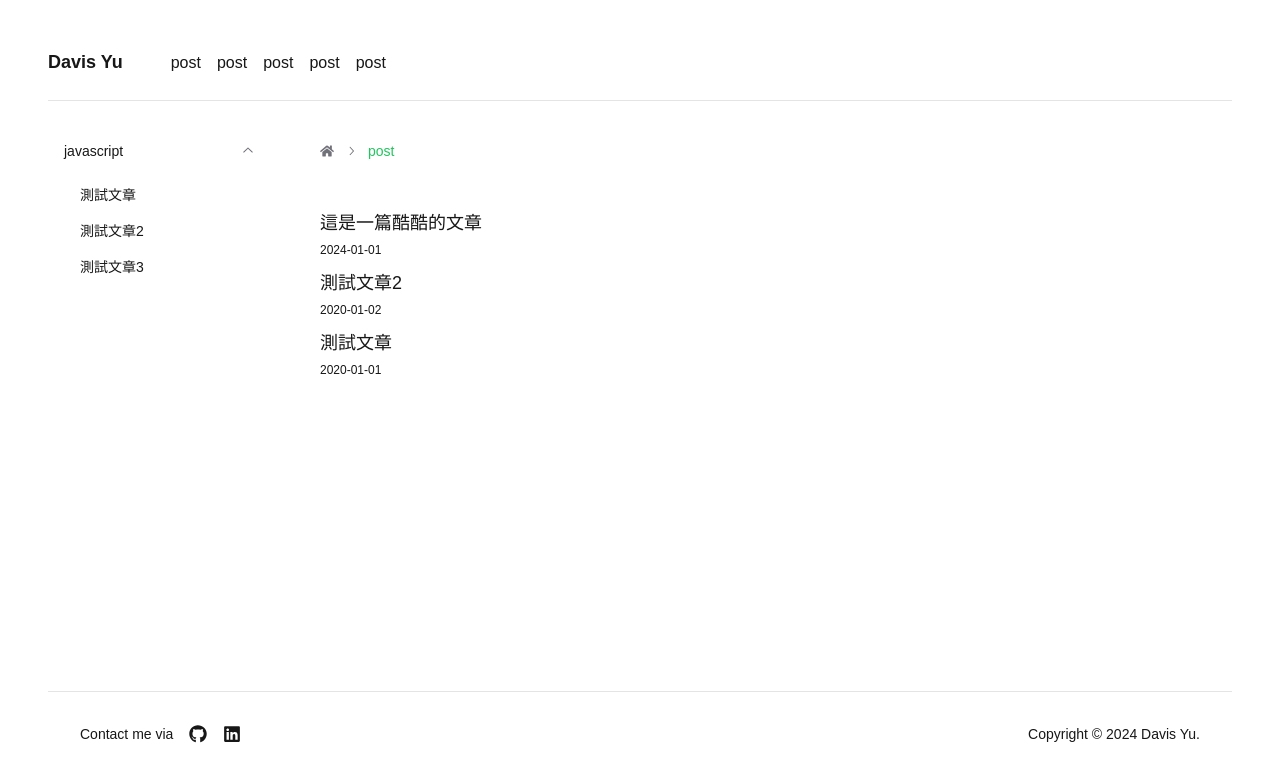
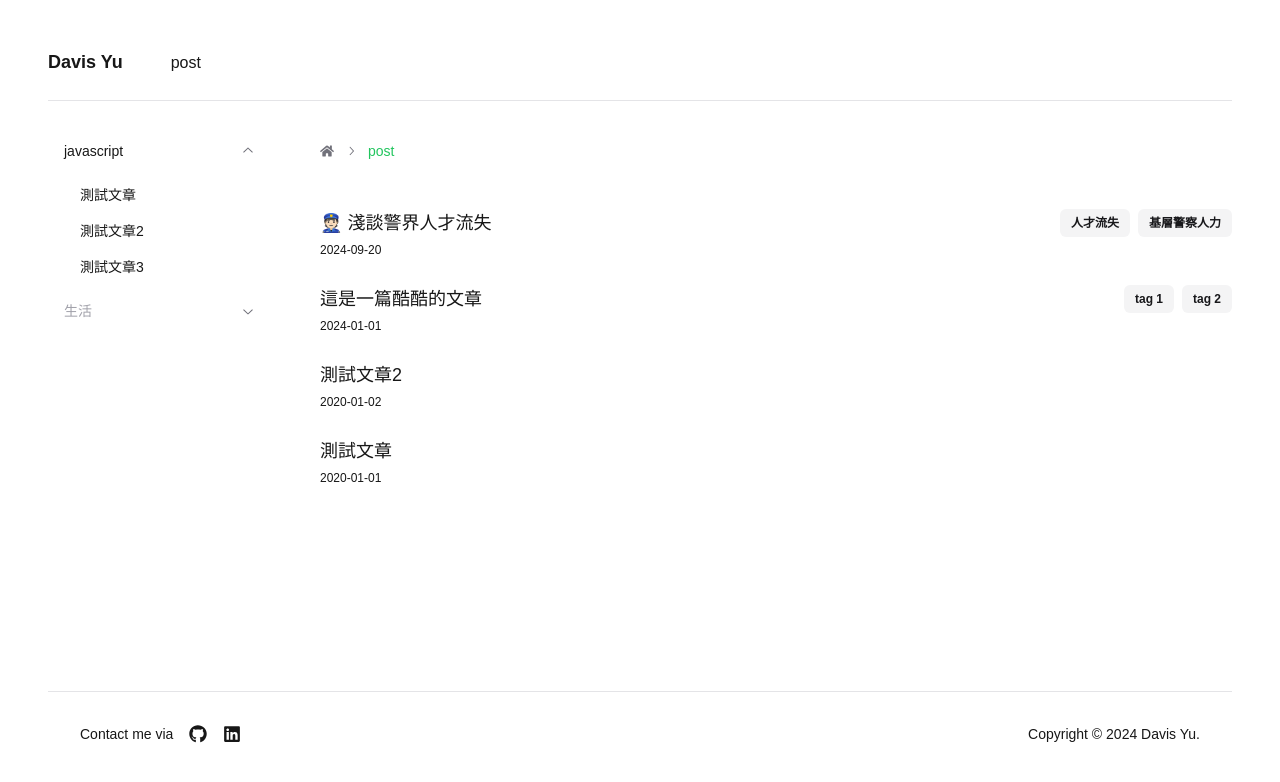
Before and after one commit to yuuuu0311/DavisYu-s-Blog, a Next.js app: page /post in a window 1280 px wide. Shown: the top 782 px of the page. Built offline with nearby package versions, Linux system fonts and the light colour scheme.

Commit message:
update post

```diff
--- /dev/null
+++ b/app/hooks/useCountStore.jsx
@@ -0,0 +1,8 @@
+import create from "zustand";
+
+const useCountStore = create((set, get) => ({
+    bears: 0,
+    defaultValue: "javascript0",
+    increasePopulation: () => set((state) => ({ bears: state.bears + 1 })),
+    removeAllBears: () => set({ bears: 0 }),
+}));
--- a/app/post/(component)/postAccordion/index.jsx
+++ b/app/post/(component)/postAccordion/index.jsx
@@ -7,7 +7,12 @@ import LinkItem from "post/(component)/postAccordion/link";
 
 import { postData } from "post/data.js";
 
+// hooks
+// import useCountStore from "@/app/hooks/useCountStore";
+
 const PostAccordion = () => {
+    // const { defaultValue, increasePopulation } = useCountStore();
+
     return (
         <Accordion
             type="single"
--- a/app/post/[id]/page.jsx
+++ b/app/post/[id]/page.jsx
@@ -5,7 +5,9 @@ import { GET } from "@/lib/http";
 import { useParams } from "next/navigation";
 import { useEffect, useState } from "react";
 
+import Image from "next/image";
 import PageTitle from "post/(component)/pageTitle";
+import { Badge } from "@/components/ui/badge";
 
 const TestPage = () => {
     const { id: postID } = useParams();
@@ -26,16 +28,45 @@ const TestPage = () => {
         })();
     }, [postID]);
 
+    const mdOptions = {
+        overrides: {
+            h2: {
+                props: {
+                    className: "text-lg font-bold",
+                },
+            },
+            img: {
+                component: Image,
+                props: {
+                    className: "w-1/2",
+                    width: 500,
+                    height: 500,
+                },
+            },
+        },
+    };
+
     return (
         <div>
-            <div className="flex flex-col gap-4 pb-6">
+            <div className="flex flex-col gap-4 pb-12">
                 <PageTitle>{post?.title}</PageTitle>
                 <p className="text-xs ">
                     {post?.minsToRead && `${post?.minsToRead} min read · `}
                     發佈於 {post?.date}
                 </p>
+                <div className="flex gap-4">
+                    {post?.tag?.map((post) => (
+                        <Badge variant="secondary">{post}</Badge>
+                    ))}
+                </div>
             </div>
-            <Markdown className="leading-8">{post?.content}</Markdown>
+
+            <Markdown
+                options={mdOptions}
+                className="leading-8 flex flex-col gap-6"
+            >
+                {post?.content}
+            </Markdown>
         </div>
     );
 };
--- a/app/post/data.js
+++ b/app/post/data.js
@@ -16,4 +16,13 @@ export const postData = [
             },
         ],
     },
+    {
+        catName: "生活",
+        items: [
+            {
+                label: "淺談警界人才流失",
+                path: "/post/淺談警界人才流失",
+            },
+        ],
+    },
 ];
--- a/app/post/page.jsx
+++ b/app/post/page.jsx
@@ -1,4 +1,5 @@
 import Link from "next/link";
+import { Badge } from "@/components/ui/badge";
 
 import { getSortedPostsData } from "@/lib/getSortedPostsData.js";
 
@@ -7,13 +8,26 @@ const PostListPage = () => {
 
     return (
         <div>
-            <ul className="flex flex-col gap-2">
+            <ul className="flex flex-col gap-6">
                 {postData.map((post, index) => (
-                    <li key={post.id + index}>
-                        <Link href={`/post/${post.id}`}>
-                            <p className="text-lg">{post.title}</p>
-                            <span className="text-xs">{post.date}</span>
-                        </Link>
+                    <li
+                        key={post.id + index}
+                        className="hover:text-green-500 transition"
+                    >
+                        <div className="flex gap-4 justify-between">
+                            <Link href={`/post/${post.id}`}>
+                                <p className="text-lg">{post.title}</p>
+                            </Link>
+                            <div className="flex gap-2">
+                                {post.tag?.map((tag) => (
+                                    <Badge variant="secondary" key={tag}>
+                                        {tag}
+                                    </Badge>
+                                ))}
+                            </div>
+                        </div>
+
+                        <span className="text-xs">{post.date}</span>
                     </li>
                 ))}
             </ul>
--- a/components/Header/index.jsx
+++ b/components/Header/index.jsx
@@ -8,18 +8,6 @@ const Header = () => {
                 <Link href="/">Davis Yu</Link>
             </h3>
             <ul className="flex gap-4">
-                <li>
-                    <Link href="/post">post</Link>
-                </li>
-                <li>
-                    <Link href="/post">post</Link>
-                </li>
-                <li>
-                    <Link href="/post">post</Link>
-                </li>
-                <li>
-                    <Link href="/post">post</Link>
-                </li>
                 <li>
                     <Link href="/post">post</Link>
                 </li>
--- a/package.json
+++ b/package.json
@@ -29,7 +29,8 @@
     "tailwind-merge": "^2.5.2",
     "tailwindcss-animate": "^1.0.7",
     "tailwindcss-animated": "^1.1.2",
-    "vaul": "^0.9.2"
+    "vaul": "^0.9.2",
+    "zustand": "^5.0.0-rc.2"
   },
   "devDependencies": {
     "eslint": "^8",
--- /dev/null
+++ b/posts/淺談警界人才流失.md
@@ -0,0 +1,33 @@
+---
+title: "👮🏻 淺談警界人才流失"
+date: "2024-09-20"
+cate: "生活"
+tag: ["人才流失", "基層警察人力"]
+minsToRead: 5
+---
+
+![李某](/images/phil-lee2.webp "李某")
+
+## 李某的故事
+
+李某，曾經是一位極具潛力的年輕警察，他懷著滿腔熱忱投入警察行業，期望能夠為社會治安與人民福祉盡一份力。與大多數人一樣，他對警察這個職業充滿了崇高的理想，渴望成為社會正義的守護者。然而，隨著工作時間的推移，李某發現這份工作與他的預期有著不小的差距。
+
+## 持續的高壓與日夜輪班
+
+警察的工作性質決定了他們必須承擔極大的壓力與責任，不論是日常巡邏、處理突發事件，還是長時間的夜間執勤，這些都讓李某身心俱疲。尤其是日夜輪班的制度，讓他的作息時間無法規律，身體逐漸不堪負荷。雖然他內心依然對維護社會正義充滿熱情，但現實的職場環境卻讓他開始對自己的未來產生了疑問。
+
+## 意識到轉職的必要
+
+在一次長期夜班後，李某深刻地感受到自己的身體健康逐漸走下坡，心理壓力也日益加重。他開始思考，是否能夠找到一份既能發揮自己能力，又不會讓身體與心理長期承受過度壓力的工作。經過深思熟慮，他決定做出一個艱難但充滿希望的決定——轉職。
+
+## 選擇 AppWorks School
+
+李某對科技行業早有興趣，而經過一番調查後，他選擇了 **AppWorks School** 的前端班，學習前端開發技術。他相信這個領域不僅能讓他發揮創造力，還能提供相對穩定的工作環境與職涯發展空間。在學習過程中，李某展現出了超乎尋常的專注力與學習能力，並逐步掌握了 HTML、CSS、JavaScript 等前端技術。
+
+## 轉職成功，開啟新旅程
+
+完成課程後，李某成功轉職成為了一名前端工程師，開始了全新的職業生涯。雖然他已經離開了警界，但那段時間所學到的堅韌與責任感，依然在他的新職涯中發揮著重要作用。如今，他不僅享受著規律的生活，也能夠在技術領域中持續進步，實現自我價值。
+
+## 結語
+
+李某的故事讓我們看到，即使在看似穩定的職業生涯中，也可能出現與理想不符的情況。而在這樣的時刻，勇敢做出轉變，不僅需要極大的勇氣，也是一種對自己負責的表現。警界雖痛失了一位優秀人才，但科技界卻迎來了一位富有潛力的前端工程師。我們祝福李某在未來的道路上越走越遠，並感謝他曾經為社會做出的貢獻。
```
Also changed, not shown: public/images/phil-lee2.webp (added), 1 other file (tests, documents, lock files or other folders).
